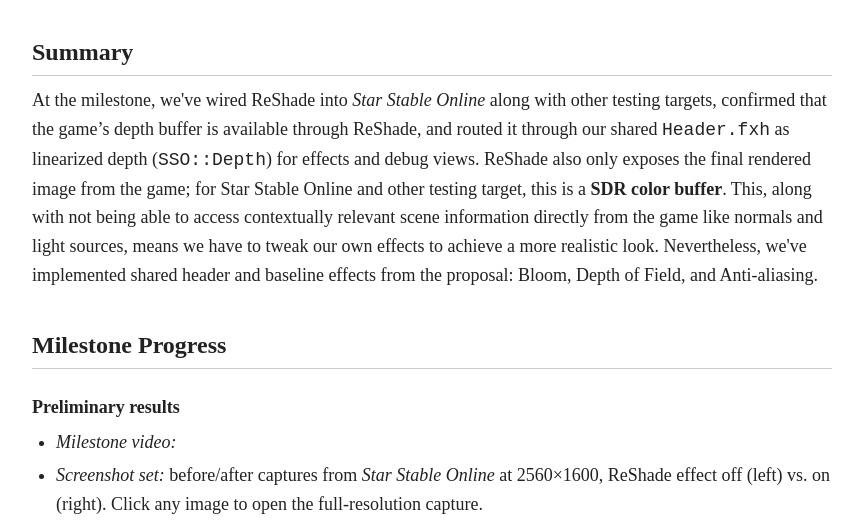
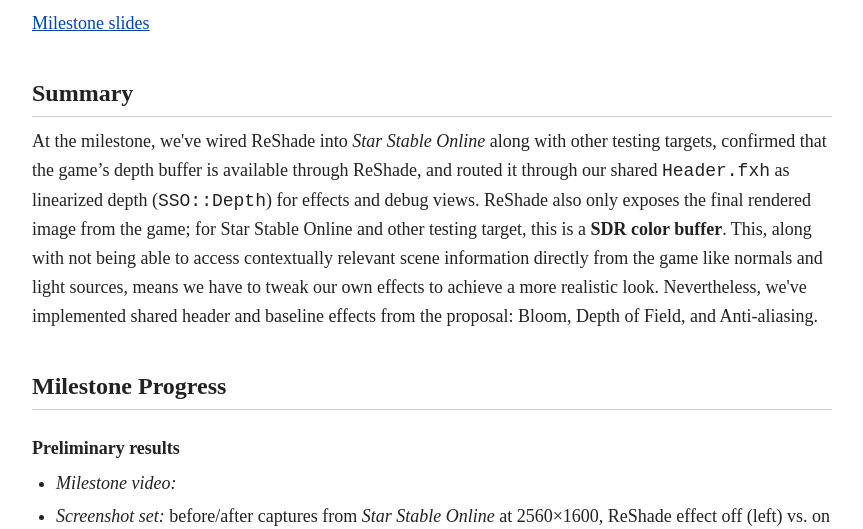
Before and after one commit to paxin1/cs184-final-project, a plain HTML site: page milestone/index.html in a window 1280 px wide. Shown: the part 194-723 px from the top of the page, without its empty margins (208-1071 px from the left). Drawn offline with Linux system fonts and the light colour scheme.

Commit message:
add: link to slides

```diff
--- a/milestone/index.html
+++ b/milestone/index.html
@@ -15,6 +15,7 @@
         <h1>Star Shaders - Milestone Report</h1>
         <p class="full-title">Stackable post-processing shaders for <em>Star Stable Online</em> in ReShade</p>
         <p class="team">Laura Nagamine, Patrick Xu, Elena Lepe, Oscar Mendoza-Oliva</p>
+        <p class="team"><a href="https://docs.google.com/presentation/d/1GE0bZJxz_u8gDSBXUT69e3ShMPYBfy_DtkUFxXWe048/edit?usp=sharing">Milestone slides</a></p>
       </header>
 
       <main>
```
